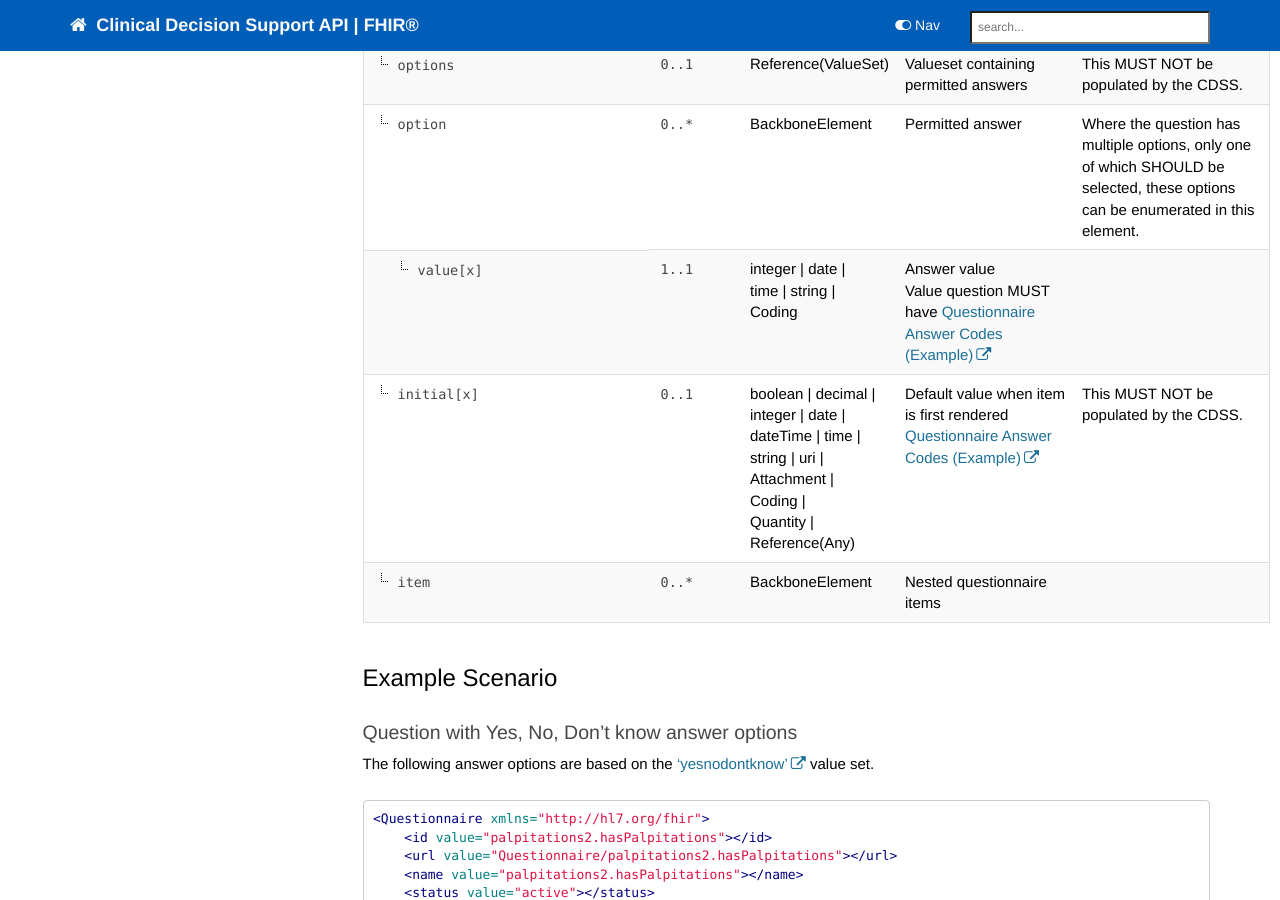
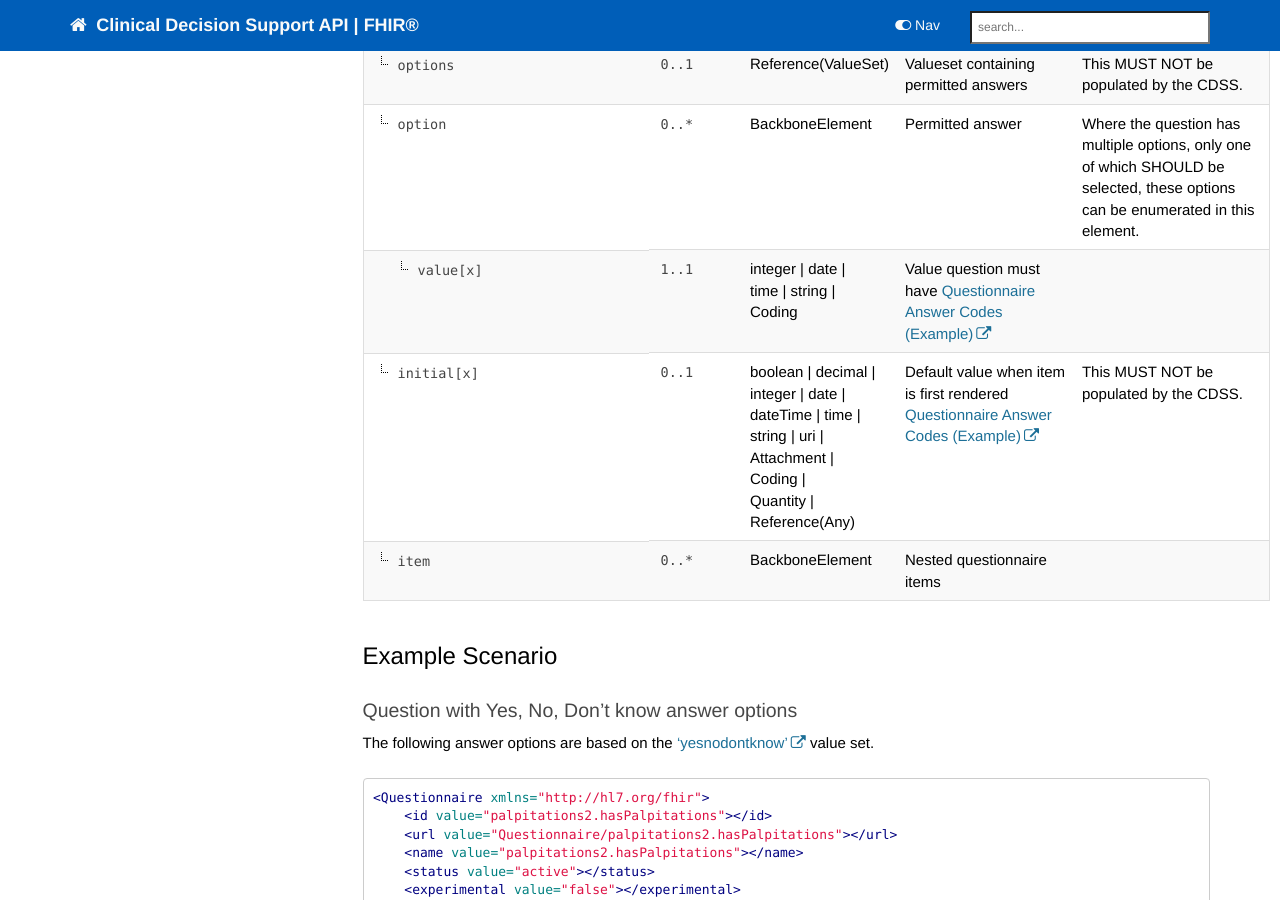
Before and after one commit to nhsconnect/FHIR-CDS, a Jekyll site: the page built from pages/explore/api_questionnaire.md, in a window 1280 px wide and 900 px high, scrolled down 5688 px. Built offline with Jekyll 4.4.1, drawn with Linux system fonts in a browser that asks for light colours; nearby versions of some CDN libraries; comment, search, counter and statistics services are not loaded.

Commit message:
Update to Questionnaire.item.option.value[x]

```diff
--- a/pages/explore/api_questionnaire.md
+++ b/pages/explore/api_questionnaire.md
@@ -382,8 +382,7 @@ If the content of this element does not match the jurisdiction of the current <c
   <td class="sub-sub"><code class="highlighter-rouge">value[x]</code></td>
       <td><code class="highlighter-rouge">1..1</code></td>
      <td>integer | date |<br>time | string |<br> Coding</td>
-    <td>Answer value<br/>
-  Value question MUST have <a href="https://www.hl7.org/fhir/stu3/valueset-questionnaire-answers.html">Questionnaire Answer Codes (Example)</a></td>
+    <td>Value question must have <a href="https://www.hl7.org/fhir/stu3/valueset-questionnaire-answers.html">Questionnaire Answer Codes (Example)</a></td>
 <td></td>
  </tr>
 <tr>
```
